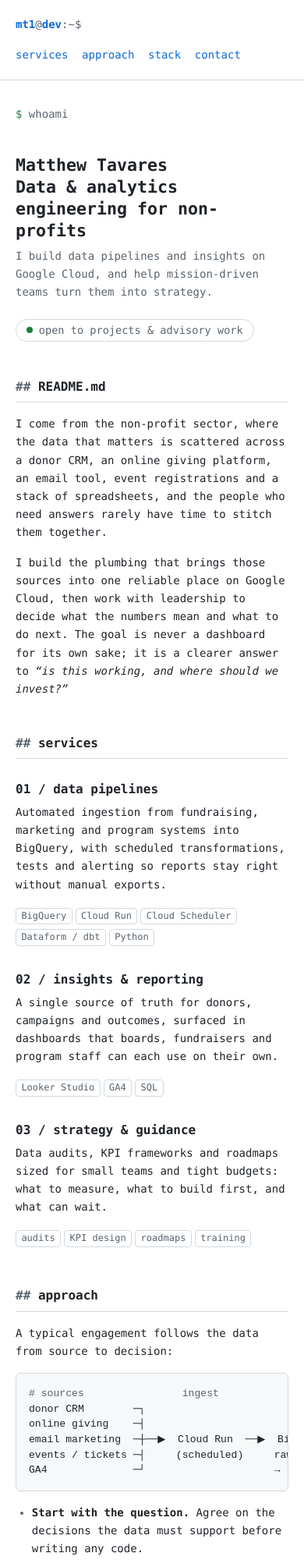
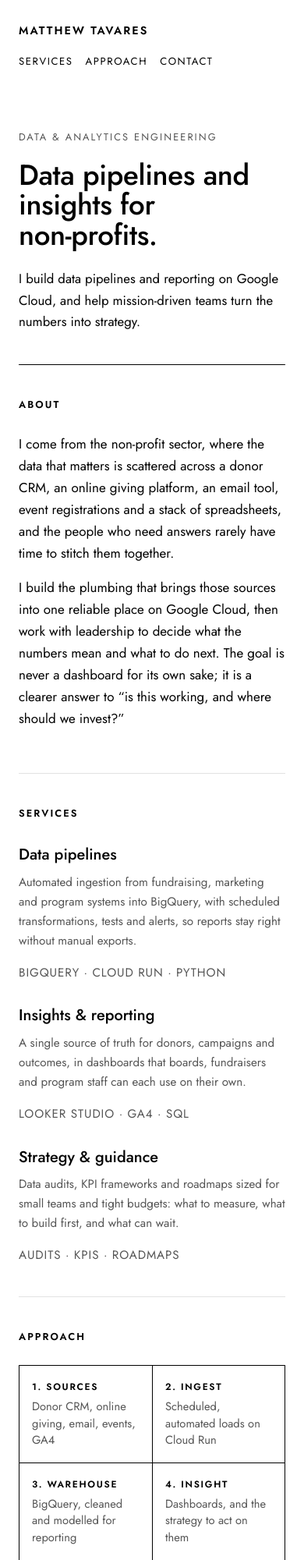
Before and after one commit to MT1co/github-pages-mt1co, a plain HTML site: page dev/index.html in a window 390 px wide. Shown: the top 2000 px of the page at 78% size. Drawn offline with Linux system fonts and the light colour scheme.

Commit message:
Restyle dev site: white background, black type, Futura-style font
- Use Futura where installed, falling back to self-hosted Jost (OFL)
- Drop the code-editor look: no monospace, markdown headings, prompt or code block
- Redraw the pipeline as a four-step grid and the tools as a simple list
- Replace the terminal favicon with a monochrome bar-chart mark

Co-Authored-By: Claude Opus 5.5 <noreply@anthropic.com>
Claude-Session: https://claude.ai/code/session_018hG2xQZc6AMXuSGrFpjdpq

```diff
--- a/dev/index.html
+++ b/dev/index.html
@@ -10,128 +10,154 @@
 <meta property="og:title" content="Matthew Tavares — Data &amp; Analytics Engineering">
 <meta property="og:description" content="Google Cloud data pipelines and insights for non-profits.">
 <meta property="og:type" content="website">
-<meta name="theme-color" content="#0d1117">
+<meta name="theme-color" content="#ffffff">
 <link rel="icon" href="favicon.svg" type="image/svg+xml">
+<link rel="preload" href="fonts/jost.woff2" as="font" type="font/woff2" crossorigin>
 <style>
+@font-face{font-family:"Jost";font-style:normal;font-weight:100 900;font-display:swap;src:url(fonts/jost.woff2) format("woff2")}
 :root{
-  --bg:#ffffff;--fg:#1f2328;--muted:#59636e;--line:#d1d9e0;--code:#f6f8fa;
-  --accent:#0969da;--ok:#1a7f37;--warn:#9a6700;
-  --mono:ui-monospace,SFMono-Regular,"SF Mono",Menlo,Consolas,"Liberation Mono",monospace;
-  color-scheme:light dark;
-}
-@media (prefers-color-scheme:dark){
-  :root{--bg:#0d1117;--fg:#e6edf3;--muted:#9198a1;--line:#30363d;--code:#151b23;--accent:#4493f8;--ok:#3fb950;--warn:#d29922}
+  --bg:#fff;--fg:#000;--muted:#555;--line:#e2e2e2;
+  --font:Futura,"Futura PT","Jost","Century Gothic","Avenir Next",Avenir,"Trebuchet MS",sans-serif;
+  color-scheme:light;
 }
 *{box-sizing:border-box}
-html{-webkit-text-size-adjust:100%}
-body{margin:0;background:var(--bg);color:var(--fg);font:15px/1.65 var(--mono)}
-main,header,footer{max-width:780px;margin:0 auto;padding:0 20px}
-a{color:var(--accent);text-decoration:none}
-a:hover{text-decoration:underline}
-:focus-visible{outline:2px solid var(--accent);outline-offset:2px}
-header{display:flex;justify-content:space-between;align-items:center;gap:1rem;flex-wrap:wrap;padding-top:20px;padding-bottom:20px;border-bottom:1px solid var(--line)}
-.host{font-weight:600}
-.host span{color:var(--muted);font-weight:400}
-nav{display:flex;gap:1.1rem;flex-wrap:wrap}
-h1{font-size:1.6rem;line-height:1.3;margin:2.5rem 0 .4rem;font-weight:600}
-h2{font-size:1rem;margin:2.8rem 0 1rem;padding-bottom:.4rem;border-bottom:1px solid var(--line);font-weight:600}
-h2::before{content:"## ";color:var(--muted)}
-h3{font-size:1rem;margin:1.6rem 0 .3rem;font-weight:600}
+html{-webkit-text-size-adjust:100%;scroll-behavior:smooth}
+body{margin:0;background:var(--bg);color:var(--fg);font:400 17px/1.65 var(--font);-webkit-font-smoothing:antialiased}
+main,header{max-width:820px;margin:0 auto;padding:0 24px}
+footer{max-width:772px;margin:0 auto}
+.nw{white-space:nowrap}
+a{color:var(--fg);text-decoration:underline;text-decoration-thickness:1px;text-underline-offset:.2em}
+a:hover{text-decoration-thickness:2px}
+:focus-visible{outline:2px solid var(--fg);outline-offset:3px}
+header{display:flex;justify-content:space-between;align-items:center;gap:1rem;flex-wrap:wrap;padding-top:28px;padding-bottom:28px}
+.brand{font-weight:600;letter-spacing:.14em;text-transform:uppercase;text-decoration:none;font-size:.9rem}
+nav{display:flex;gap:1.6rem;flex-wrap:wrap}
+nav a{text-decoration:none;font-size:.82rem;letter-spacing:.12em;text-transform:uppercase}
+nav a:hover{text-decoration:underline}
+.hero{padding:clamp(3rem,10vw,6rem) 0 clamp(2.5rem,6vw,4rem);border-bottom:1px solid var(--fg)}
+.eyebrow{font-size:.8rem;letter-spacing:.16em;text-transform:uppercase;color:var(--muted);margin:0 0 1.2rem}
+h1{font-size:clamp(2.3rem,6.4vw,4rem);line-height:1.05;font-weight:500;letter-spacing:-.01em;margin:0 0 1.4rem}
+.lead{font-size:clamp(1.05rem,2.2vw,1.25rem);max-width:36em;margin:0}
+section{padding:clamp(2.5rem,7vw,4rem) 0;border-bottom:1px solid var(--line)}
+section:last-of-type{border-bottom:0}
+h2{font-size:.8rem;font-weight:600;letter-spacing:.16em;text-transform:uppercase;margin:0 0 1.6rem}
+h3{font-size:1.25rem;font-weight:500;margin:0 0 .4rem}
 p{margin:0 0 1rem}
-.lead{color:var(--muted);margin-bottom:1.4rem}
-.prompt{color:var(--muted);margin:2rem 0 .2rem}
-.prompt b{color:var(--ok);font-weight:400}
-.status{display:inline-flex;align-items:center;gap:.5rem;border:1px solid var(--line);border-radius:2em;padding:.15rem .8rem;font-size:.85rem;color:var(--muted)}
-.status::before{content:"";width:8px;height:8px;border-radius:50%;background:var(--ok)}
-pre{background:var(--code);border:1px solid var(--line);border-radius:6px;padding:1rem;overflow-x:auto;font-size:.82rem;line-height:1.5;margin:0 0 1rem}
-code{background:var(--code);border:1px solid var(--line);border-radius:4px;padding:.05em .35em;font-size:.88em}
-pre code{background:none;border:0;padding:0;font-size:inherit}
-.c{color:var(--muted)}
-ul{margin:0 0 1rem;padding-left:1.3rem}
-li{margin:.25rem 0}
-li::marker{color:var(--muted)}
-table{width:100%;border-collapse:collapse;font-size:.88rem;margin:0 0 1rem}
-th,td{text-align:left;vertical-align:top;padding:.5rem .7rem;border:1px solid var(--line)}
-th{background:var(--code);font-weight:600;white-space:nowrap}
-.tag{display:inline-block;font-size:.75rem;color:var(--muted);border:1px solid var(--line);border-radius:4px;padding:0 .4rem;margin:0 .25rem .25rem 0}
-.links{list-style:none;padding:0}
-.links li::before{content:"→ ";color:var(--muted)}
-footer{margin-top:3.5rem;padding-top:1.2rem;padding-bottom:2.5rem;border-top:1px solid var(--line);color:var(--muted);font-size:.82rem;display:flex;justify-content:space-between;gap:1rem;flex-wrap:wrap}
-@media (max-width:560px){body{font-size:14px}h1{font-size:1.35rem}th{white-space:normal}}
+.cols{display:grid;grid-template-columns:repeat(3,1fr);gap:2rem}
+.cols p{color:var(--muted);font-size:.95rem}
+.tools{font-size:.8rem;letter-spacing:.06em;text-transform:uppercase;color:var(--fg);margin:0}
+.flow{list-style:none;margin:0 0 2rem;padding:0;display:grid;grid-template-columns:repeat(4,1fr);border:1px solid var(--fg)}
+.flow li{padding:1.1rem 1rem;border-left:1px solid var(--fg);position:relative}
+.flow li:first-child{border-left:0}
+.flow b{display:block;font-size:.75rem;font-weight:600;letter-spacing:.14em;text-transform:uppercase;margin-bottom:.3rem}
+.flow span{font-size:.92rem;color:var(--muted);line-height:1.45;display:block}
+.principles{list-style:none;margin:0;padding:0;display:grid;grid-template-columns:1fr 1fr;gap:1.2rem 2rem}
+.principles strong{display:block;font-weight:500;font-size:1.05rem}
+.principles span{color:var(--muted);font-size:.95rem}
+dl{margin:0;display:grid;grid-template-columns:9rem 1fr}
+dt,dd{margin:0;padding:.75rem 0;border-top:1px solid var(--line)}
+dt{font-size:.78rem;font-weight:600;letter-spacing:.14em;text-transform:uppercase;padding-top:.95rem}
+.contact p{font-size:1.25rem;margin-bottom:1.4rem}
+.links{list-style:none;margin:0;padding:0;display:flex;gap:.8rem;flex-wrap:wrap}
+.links a{display:inline-block;text-decoration:none;border:1px solid var(--fg);padding:.6rem 1.2rem;font-size:.85rem;letter-spacing:.1em;text-transform:uppercase;transition:background .2s,color .2s}
+.links a:hover{background:var(--fg);color:var(--bg)}
+footer{width:calc(100% - 48px);padding:1.4rem 0 2.6rem;border-top:1px solid var(--fg);display:flex;justify-content:space-between;gap:1rem;flex-wrap:wrap;font-size:.85rem;color:var(--muted)}
+footer a{color:var(--muted)}
+@media (max-width:720px){
+  .cols,.principles{grid-template-columns:1fr;gap:1.6rem}
+  .flow{grid-template-columns:1fr 1fr}
+  .flow li:nth-child(3){border-left:0}
+  .flow li:nth-child(n+3){border-top:1px solid var(--fg)}
+  dl{grid-template-columns:1fr}
+  dd{border-top:0;padding-top:0}
+}
+@media (max-width:400px){nav{gap:1rem}}
 </style>
 </head>
 <body>
 <header>
-  <a class="host" href="/">mt1<span>@</span>dev<span>:~$</span></a>
+  <a class="brand" href="/">Matthew Tavares</a>
   <nav aria-label="Primary">
-    <a href="#services">services</a>
-    <a href="#approach">approach</a>
-    <a href="#stack">stack</a>
-    <a href="#contact">contact</a>
+    <a href="#services">Services</a>
+    <a href="#approach">Approach</a>
+    <a href="#contact">Contact</a>
   </nav>
 </header>
 
 <main id="main">
-  <p class="prompt"><b>$</b> whoami</p>
-  <h1>Matthew Tavares<br>Data &amp; analytics engineering for non-profits</h1>
-  <p class="lead">I build data pipelines and insights on Google Cloud, and help mission-driven teams turn them into strategy.</p>
-  <span class="status">open to projects &amp; advisory work</span>
+  <div class="hero">
+    <p class="eyebrow">Data &amp; analytics engineering</p>
+    <h1>Data pipelines and insights for <span class="nw">non-profits.</span></h1>
+    <p class="lead">I build data pipelines and reporting on Google Cloud, and help mission-driven teams turn the numbers into strategy.</p>
+  </div>
 
-  <h2 id="about">README.md</h2>
-  <p>I come from the non-profit sector, where the data that matters is scattered across a donor CRM, an online giving platform, an email tool, event registrations and a stack of spreadsheets, and the people who need answers rarely have time to stitch them together.</p>
-  <p>I build the plumbing that brings those sources into one reliable place on Google Cloud, then work with leadership to decide what the numbers mean and what to do next. The goal is never a dashboard for its own sake; it is a clearer answer to <em>&ldquo;is this working, and where should we invest?&rdquo;</em></p>
+  <section id="about">
+    <h2>About</h2>
+    <p>I come from the non-profit sector, where the data that matters is scattered across a donor CRM, an online giving platform, an email tool, event registrations and a stack of spreadsheets, and the people who need answers rarely have time to stitch them together.</p>
+    <p>I build the plumbing that brings those sources into one reliable place on Google Cloud, then work with leadership to decide what the numbers mean and what to do next. The goal is never a dashboard for its own sake; it is a clearer answer to &ldquo;is this working, and where should we invest?&rdquo;</p>
+  </section>
 
-  <h2 id="services">services</h2>
+  <section id="services">
+    <h2>Services</h2>
+    <div class="cols">
+      <div>
+        <h3>Data pipelines</h3>
+        <p>Automated ingestion from fundraising, marketing and program systems into BigQuery, with scheduled transformations, tests and alerts, so reports stay right without manual exports.</p>
+        <p class="tools">BigQuery · Cloud Run · Python</p>
+      </div>
+      <div>
+        <h3>Insights &amp; reporting</h3>
+        <p>A single source of truth for donors, campaigns and outcomes, in dashboards that boards, fundraisers and program staff can each use on their own.</p>
+        <p class="tools">Looker Studio · GA4 · SQL</p>
+      </div>
+      <div>
+        <h3>Strategy &amp; guidance</h3>
+        <p>Data audits, KPI frameworks and roadmaps sized for small teams and tight budgets: what to measure, what to build first, and what can wait.</p>
+        <p class="tools">Audits · KPIs · Roadmaps</p>
+      </div>
+    </div>
+  </section>
 
-  <h3>01 / data pipelines</h3>
-  <p>Automated ingestion from fundraising, marketing and program systems into BigQuery, with scheduled transformations, tests and alerting so reports stay right without manual exports.</p>
-  <span class="tag">BigQuery</span><span class="tag">Cloud Run</span><span class="tag">Cloud Scheduler</span><span class="tag">Dataform / dbt</span><span class="tag">Python</span>
+  <section id="approach">
+    <h2>Approach</h2>
+    <ol class="flow" aria-label="How data moves from source to decision">
+      <li><b>1. Sources</b><span>Donor CRM, online giving, email, events, GA4</span></li>
+      <li><b>2. Ingest</b><span>Scheduled, automated loads on Cloud Run</span></li>
+      <li><b>3. Warehouse</b><span>BigQuery, cleaned and modelled for reporting</span></li>
+      <li><b>4. Insight</b><span>Dashboards, and the strategy to act on them</span></li>
+    </ol>
+    <ul class="principles">
+      <li><strong>Start with the question</strong><span>Agree on the decisions the data must support before building anything.</span></li>
+      <li><strong>Automate the busywork</strong><span>No more monthly CSV exports and copy-and-paste reports.</span></li>
+      <li><strong>Keep costs non-profit sized</strong><span>Pay-per-use Google Cloud services, with spending you can see.</span></li>
+      <li><strong>Leave it maintainable</strong><span>Documented, version-controlled and handed over so your team owns it.</span></li>
+    </ul>
+  </section>
 
-  <h3>02 / insights &amp; reporting</h3>
-  <p>A single source of truth for donors, campaigns and outcomes, surfaced in dashboards that boards, fundraisers and program staff can each use on their own.</p>
-  <span class="tag">Looker Studio</span><span class="tag">GA4</span><span class="tag">SQL</span>
+  <section id="stack">
+    <h2>Tools</h2>
+    <dl>
+      <dt>Cloud</dt><dd>Google Cloud: BigQuery, Cloud Run, Cloud Functions, Cloud Scheduler, Cloud Storage</dd>
+      <dt>Transform</dt><dd>SQL, Dataform / dbt, Python</dd>
+      <dt>Visualize</dt><dd>Looker Studio, Google Sheets</dd>
+      <dt>Sources</dt><dd>Donor CRMs, online giving platforms, email marketing, GA4, event and ticketing tools</dd>
+    </dl>
+  </section>
 
-  <h3>03 / strategy &amp; guidance</h3>
-  <p>Data audits, KPI frameworks and roadmaps sized for small teams and tight budgets: what to measure, what to build first, and what can wait.</p>
-  <span class="tag">audits</span><span class="tag">KPI design</span><span class="tag">roadmaps</span><span class="tag">training</span>
-
-  <h2 id="approach">approach</h2>
-  <p>A typical engagement follows the data from source to decision:</p>
-<pre><code><span class="c"># sources                ingest            warehouse            insight</span>
-donor CRM        ─┐
-online giving    ─┤
-email marketing  ─┼──▶  Cloud Run  ──▶  BigQuery  ──▶  Looker Studio
-events / tickets ─┤     (scheduled)     raw → clean     dashboards
-GA4              ─┘                     → reporting     + strategy
-</code></pre>
-  <ul>
-    <li><strong>Start with the question.</strong> Agree on the decisions the data must support before writing any code.</li>
-    <li><strong>Automate the boring parts.</strong> No more monthly CSV exports and copy-paste reports.</li>
-    <li><strong>Keep costs non-profit sized.</strong> Serverless, pay-per-use Google Cloud services, with spend you can see.</li>
-    <li><strong>Leave it maintainable.</strong> Documented, version-controlled and handed over so your team owns it.</li>
-  </ul>
-
-  <h2 id="stack">stack</h2>
-  <table>
-    <tr><th>cloud</th><td>Google Cloud: BigQuery, Cloud Run, Cloud Functions, Cloud Scheduler, Cloud Storage</td></tr>
-    <tr><th>transform</th><td>SQL, Dataform / dbt, Python</td></tr>
-    <tr><th>visualize</th><td>Looker Studio, Google Sheets</td></tr>
-    <tr><th>sources</th><td>donor CRMs, online giving platforms, email marketing, GA4, event and ticketing tools</td></tr>
-    <tr><th>workflow</th><td>Git, GitHub, CI/CD</td></tr>
-  </table>
-
-  <h2 id="contact">contact</h2>
-  <p>Have messy data and a mission to measure? Get in touch.</p>
-  <ul class="links">
-    <li><a href="https://github.com/MT1co" target="_blank" rel="me noopener noreferrer">github.com/MT1co</a></li>
-    <li><a href="https://www.linkedin.com/in/matthewtavares1/" target="_blank" rel="me noopener noreferrer">linkedin.com/in/matthewtavares1</a></li>
-    <li><a href="mailto:matt@mt1.co">matt@mt1.co</a></li>
-  </ul>
+  <section id="contact" class="contact">
+    <h2>Contact</h2>
+    <p>Have scattered data and a mission to measure? Let&rsquo;s talk.</p>
+    <ul class="links">
+      <li><a href="mailto:matt@mt1.co">Email</a></li>
+      <li><a href="https://www.linkedin.com/in/matthewtavares1/" target="_blank" rel="me noopener noreferrer">LinkedIn</a></li>
+      <li><a href="https://github.com/MT1co" target="_blank" rel="me noopener noreferrer">GitHub</a></li>
+    </ul>
+  </section>
 </main>
 
 <footer>
   <span>&copy; 2026 Matthew Tavares</span>
-  <span>photography &rarr; <a href="https://mt1.co/">mt1.co</a></span>
+  <span>Photography: <a href="https://mt1.co/">mt1.co</a></span>
 </footer>
 </body>
 </html>
```
Also changed, not shown: dev/favicon.svg, dev/fonts/OFL.txt (added), dev/fonts/jost.woff2 (added).
